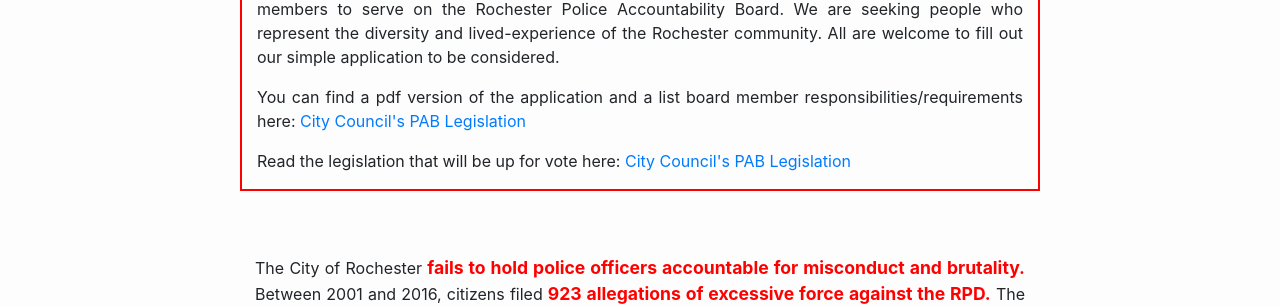
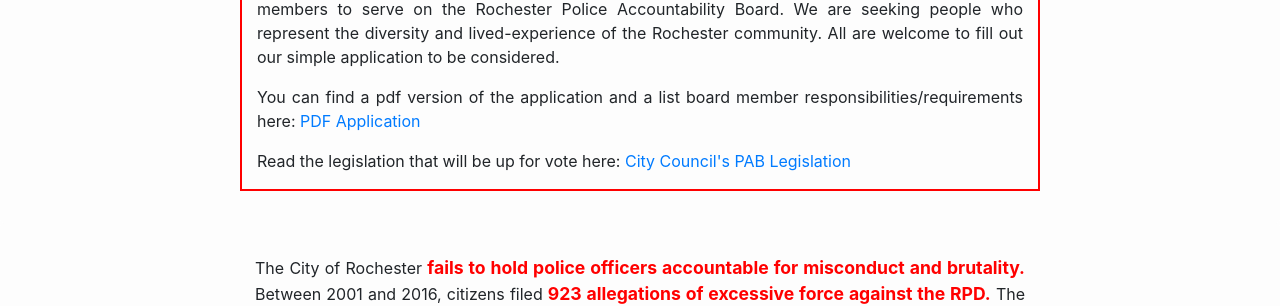
Before and after one commit to pabnow/pabnow.github.io, a Jekyll site: the page built from index.html, in a window 1280 px wide and 900 px high, scrolled down 466 px. Shown: the part 149-455 px from the top of the window. Built offline with Jekyll 4.4.1, drawn with Linux system fonts in a browser that asks for light colours; nearby versions of some CDN libraries; comment, search, counter and statistics services are not loaded.

Commit message:
Update index.html

```diff
--- a/index.html
+++ b/index.html
@@ -20,7 +20,7 @@ title: PAB
 
 		<p style="text-align: justify;"> On Election Day, Tuesday, November 5th, 2019, the people of Rochester overwhelmingly voted to pass the Police Accountability Board (PAB) Referendum. We encourage city residents to apply to become members of this new, unprecedented board that will be responsible for holding police accountable for misconduct. The Police Accountability Board Alliance is responsible for nominating 4 members to serve on the Rochester Police Accountability Board. We are seeking people who represent the diversity and lived-experience of the Rochester community. All are welcome to fill out our simple application to be considered.</p>
 
-		<p style="text-align: justify;">You can find a pdf version of the application and a list board member responsibilities/requirements here: <a target="_blank" href="https://pabnow.github.io/PABA_Alliance_Job_Desc_And_App.pdf">City Council's PAB Legislation</a></p>
+		<p style="text-align: justify;">You can find a pdf version of the application and a list board member responsibilities/requirements here: <a target="_blank" href="https://pabnow.github.io/PABA_Alliance_Job_Desc_And_App.pdf">PDF Application</a></p>
 
 		<p style="text-align: justify;">Read the legislation that will be up for vote here: <a target="_blank" href="https://pabnow.github.io/DOC051719-05172019121905.pdf">City Council's PAB Legislation</a></p>
 
```
